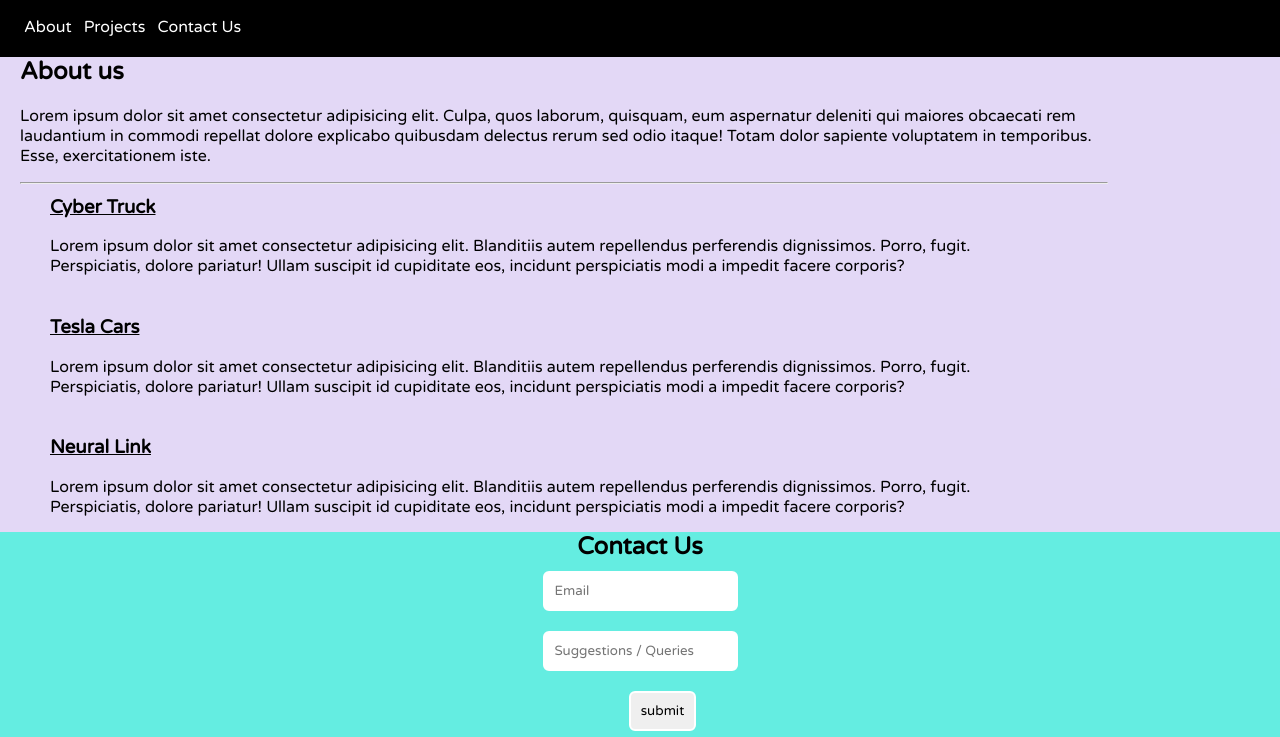
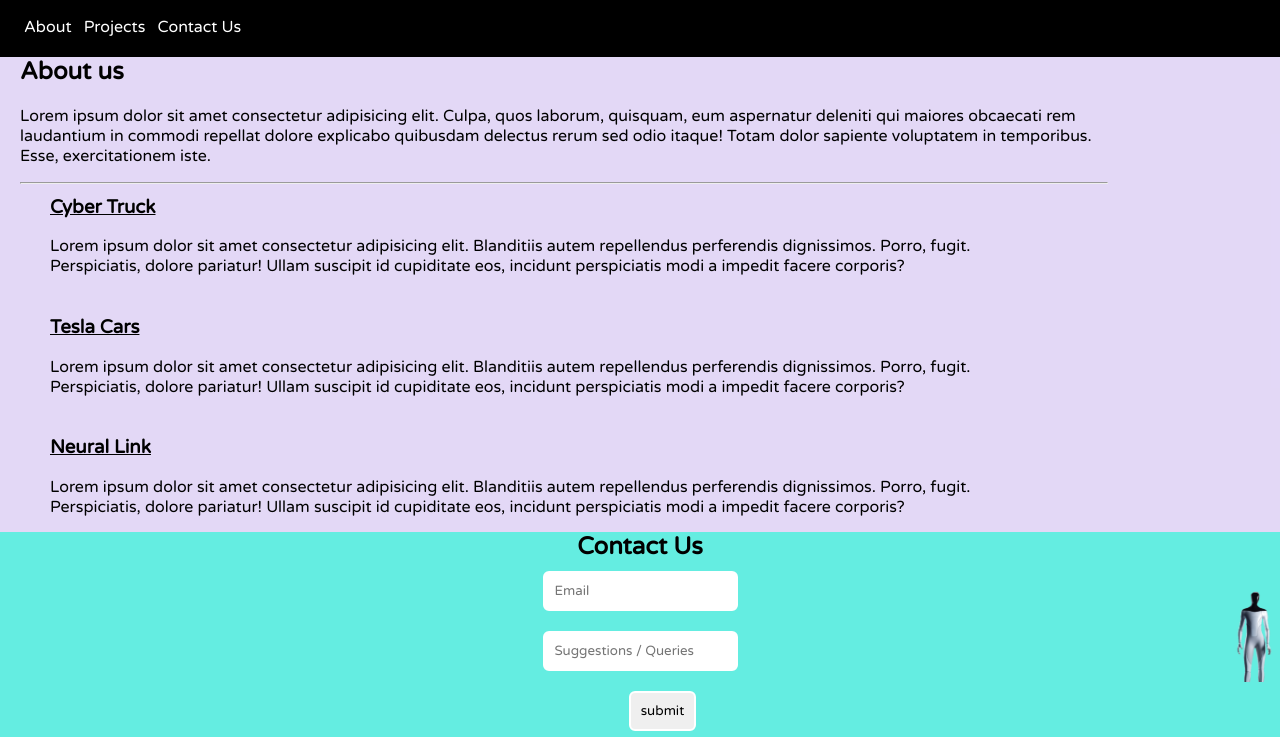
Before and after one commit to ROCKY-BANG/Stickybar-chall-4-, a plain HTML site: page index.html in a window 1280 px wide. Shown: the part 121-858 px from the top of the page. Drawn offline with Linux system fonts and the light colour scheme; the site is published under a folder, as on GitHub Pages, so addresses that start at the root find nothing.

Commit message:
Update challenge-4.css

```diff
--- a/challenge-4.css
+++ b/challenge-4.css
@@ -43,7 +43,7 @@ a:hover{
 
 /*Styling bot*/
 #boticon{
-    background-image: url("/challenge4/boticonbg.png");
+    background-image: url("boticonbg.png");
     background-size: 100px;
     width: 100px;
     height: 100px;
```
